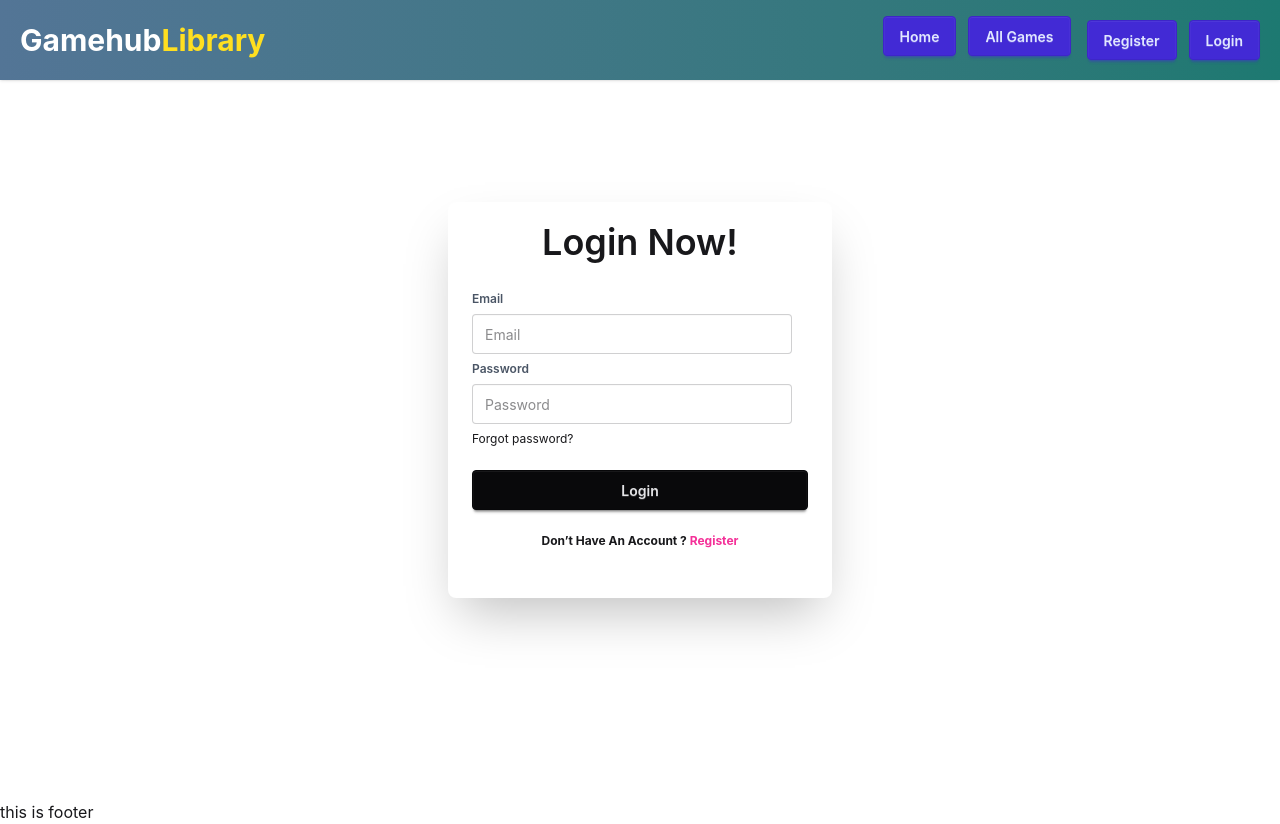
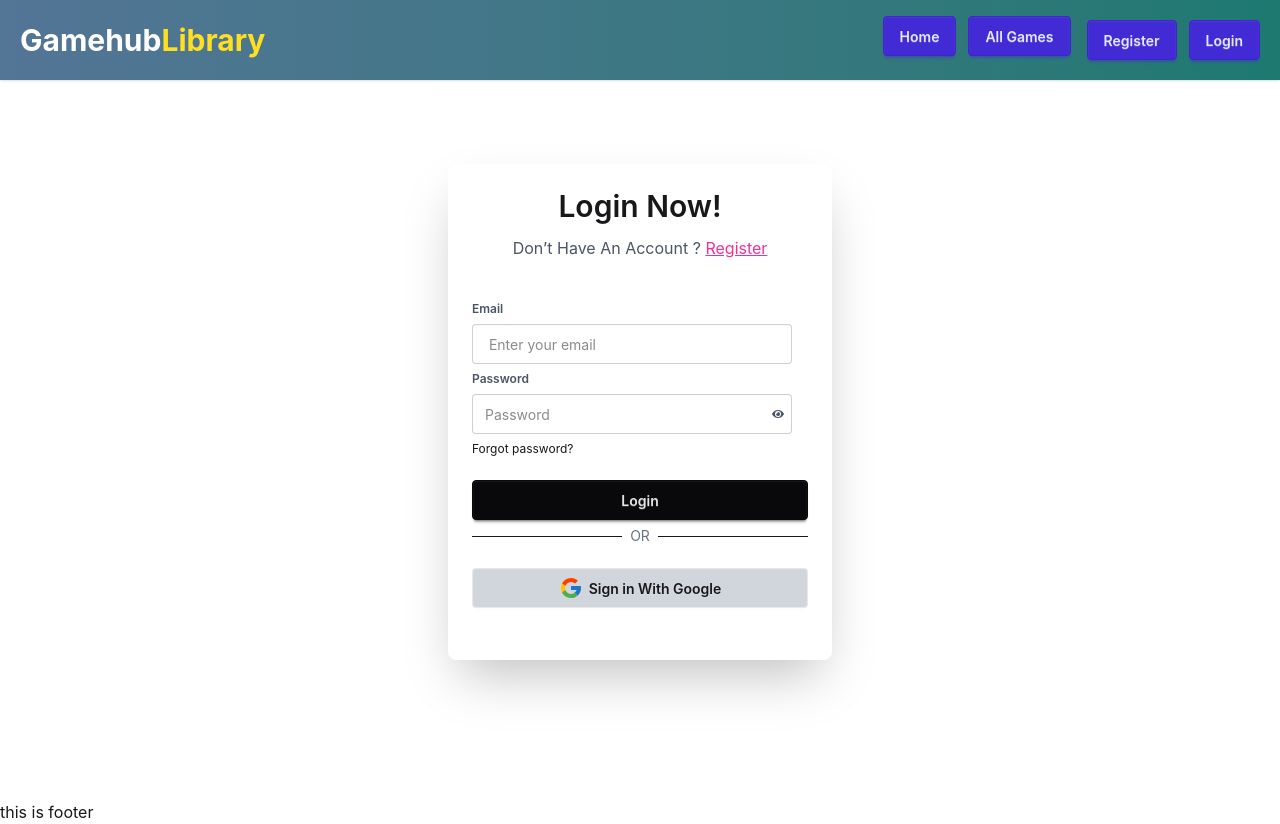
Before and after one commit to Shefaul-22/gamehub-library, a React (Vite) app: page /login in a window 1280 px wide. Built offline with nearby package versions, Linux system fonts and the light colour scheme; no server answers.

Commit message:
Login page functionality for better ui added

```diff
--- a/src/components/Pages/Login.jsx
+++ b/src/components/Pages/Login.jsx
@@ -1,17 +1,35 @@
-import React, { use, useState } from 'react';
+import React, { use, useRef, useState } from 'react';
 import { Link, useLocation, useNavigate } from 'react-router';
 import { AuthContext } from '../../provider/AuthProvider';
+import { FcGoogle } from 'react-icons/fc';
+import { FaEye, FaEyeSlash } from 'react-icons/fa';
 
 
 const Login = () => {
 
+    const { signIn, setUser, signInWithGoogle } = use(AuthContext)
     const [error, setError] = useState("")
     const [success, setSuccess] = useState("");
-    const { signIn, setUser } = use(AuthContext)
+    const [showPassword, setShowPassword] = useState(false)
 
     const location = useLocation();
     // console.log(location);
     const navigate = useNavigate();
+
+
+    const emailRef = useRef(null);
+
+    const passwordRef = useRef(null);
+
+    const handleKeyDown = (e, nextField) => {
+        if (e.key === "Enter") {
+            e.preventDefault();
+            if (nextField) {
+                nextField.current.focus();
+
+            }
+        }
+    }
 
     const handleLogIn = (e) => {
 
@@ -37,22 +55,71 @@ const Login = () => {
             })
 
     }
+
+    const handleGoogleSignIn = () => {
+        signInWithGoogle()
+            .then(result => {
+
+                // console.log(result.user);
+                const user = result.user;
+                setUser(user);
+                navigate('/')
+
+            })
+            .catch(error => {
+                console.log(error);
+
+            })
+    }
+
+    // password show
+    const handlePasswordShow = (e) => {
+        e.preventDefault();
+        setShowPassword(!showPassword)
+    }
+
+
     return (
         <div className='flex justify-center items-center min-h-screen'>
-            <div className="card bg-base-100 w-full max-w-sm shrink-0 shadow-2xl py-5">
+            <div className="card bg-base-100 w-full max-w-sm shrink-0 shadow-2xl py-6 mt-6">
 
-                <h2 className='font-semibold text-2xl md:text-4xl text-center'>Login Now!</h2>
+                <h2 className='font-semibold text-2xl md:text-3xl text-center'>Login Now!</h2>
+
+                <p className=' text-center  text-gray-600 my-3'>Don’t Have An Account ? <Link to='/register' className='text-secondary  underline'>Register</Link></p>
+
 
                 <form onSubmit={handleLogIn} className="card-body">
                     <fieldset className="fieldset">
 
                         {/* Email */}
                         <label className="label font-semibold text-gray-600 font-stretch-90%">Email</label>
-                        <input type="email" name='email' className="input" placeholder="Email" required />
+                        <input ref={emailRef}
+                            onKeyDown={(e) => handleKeyDown(e, passwordRef)}
+
+                            type="email" className="input" name='email' placeholder=" Enter your email" required />
 
                         {/* Password */}
                         <label className="label font-semibold text-gray-600 font-stretch-90%">Password</label>
-                        <input type="password" name='password' className="input" placeholder="Password" required />
+                        <div className="relative w-full">
+                            <input
+
+                                ref={passwordRef}
+
+
+                                type={showPassword ? "text" : "password"}
+                                name="password"
+                                className="input  focus:outline-blue-500"
+                                placeholder="Password"
+                            />
+
+                            <button
+                                type="button"
+                                onClick={handlePasswordShow}
+                                className="absolute inset-y-0 right-6 flex items-center text-gray-600 cursor-pointer"
+                            >
+                                {showPassword ? <FaEyeSlash /> : <FaEye />}
+                            </button>
+                        </div>
 
                         <div><a className="link link-hover">Forgot password?</a></div>
 
@@ -66,7 +133,16 @@ const Login = () => {
 
                         <button type='submit' className="btn btn-neutral mt-4">Login</button>
 
-                        <p className='font-bold text-center pt-4'>Don’t Have An Account ? <Link to='/register' className='text-secondary'>Register</Link></p>
+
+                        <div className="flex items-center justify-center">
+                            <span className="w-full border-t"></span>
+                            <span className="mx-2 text-gray-500 text-sm">OR</span>
+                            <span className="w-full border-t"></span>
+                        </div>
+                        <button onClick={handleGoogleSignIn} className="btn  mt-4 bg-gray-300">
+                            <FcGoogle size={24}></FcGoogle>
+                            Sign in With Google
+                        </button>
 
                     </fieldset>
                 </form>
--- a/src/components/Pages/Register.jsx
+++ b/src/components/Pages/Register.jsx
@@ -114,7 +114,7 @@ const Register = () => {
                     <div className="card-body py-8">
                         <h1 className="text-3xl font-bold text-center">Register now!</h1>
 
-                        <p className='text-center  text-gray-600 font-stretch-90%'>Already have an account?<Link to='/login' className='text-blue-700 font-stretch-90% underline'>Login Now</Link></p>
+                        <p className='text-center  text-gray-600 '>Already have an account?<Link to='/login' className='text-blue-700  underline'>Login Now</Link></p>
 
 
                         <form onSubmit={handleRegister}>
```
